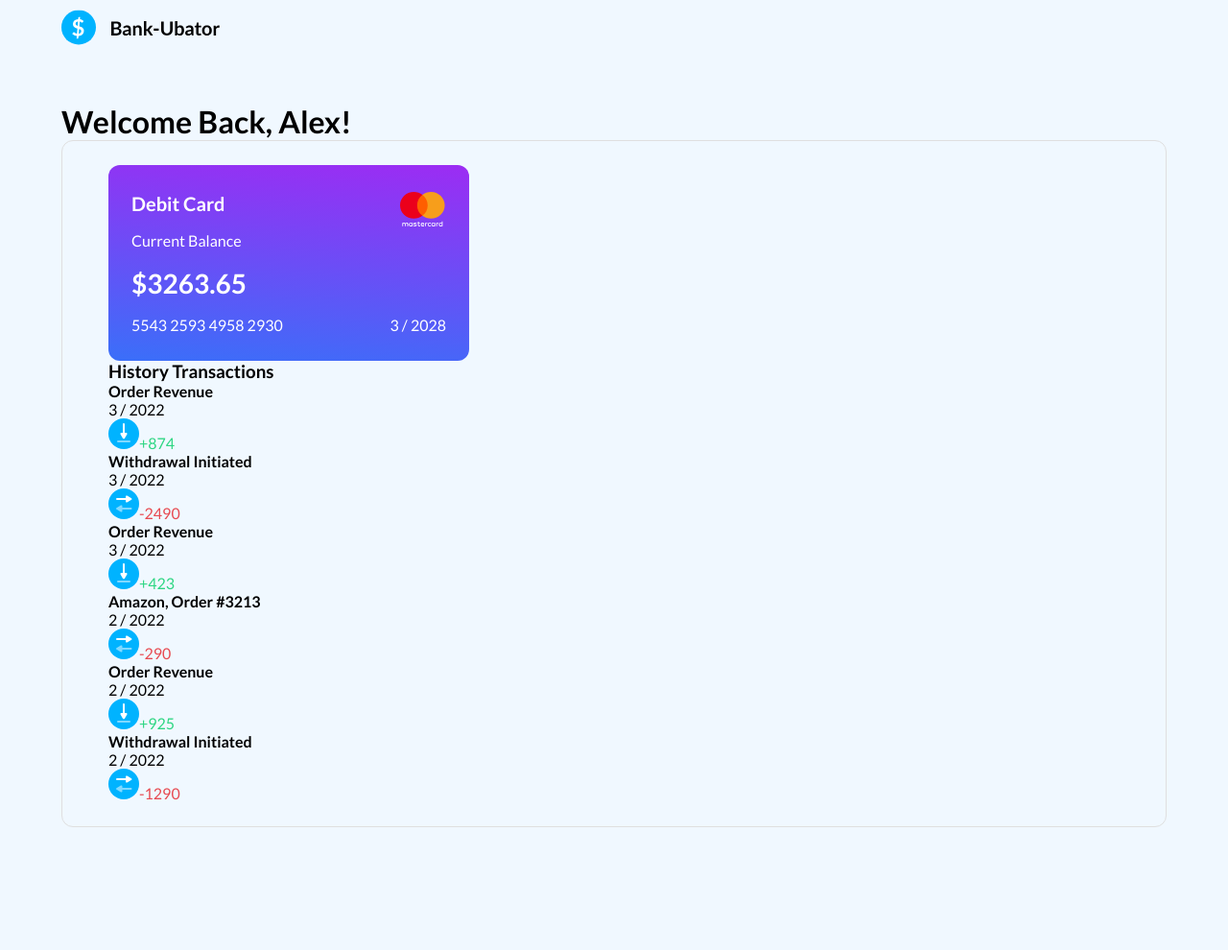
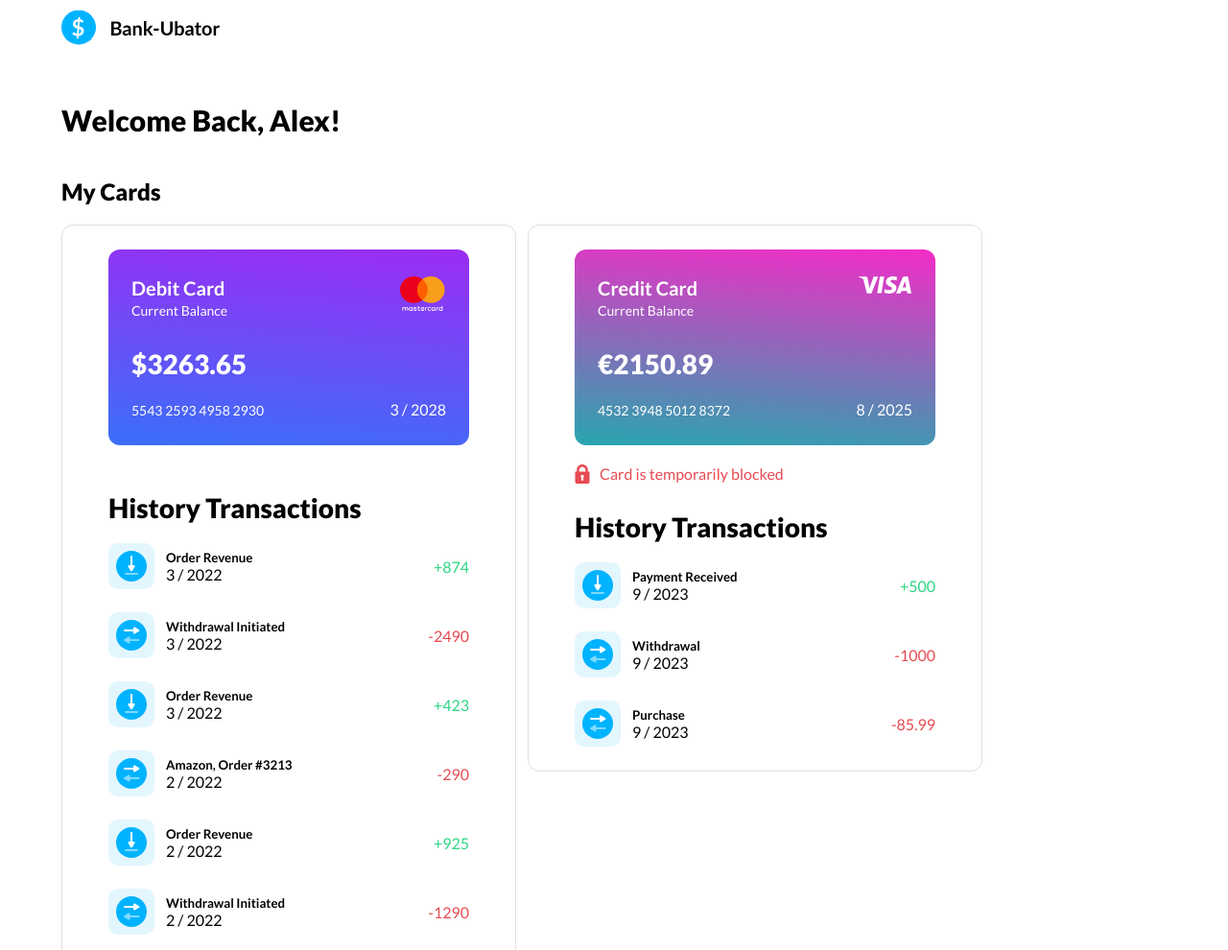
Before and after one commit to adastion/pre-course-1-cards, a plain HTML site: page index.html in a window 1280 px wide. Shown: the top 990 px of the page at 96% size. Before the commit the page ends 862 px from the top, so only its background shows below. Drawn offline with Linux system fonts and the light colour scheme.

```diff
--- a/index.html
+++ b/index.html
@@ -8,7 +8,7 @@
   <link rel="stylesheet" href="style.css">
   <link rel="preconnect" href="https://fonts.googleapis.com">
   <link rel="preconnect" href="https://fonts.gstatic.com" crossorigin>
-  <link href="https://fonts.googleapis.com/css2?family=Lato:wght@400;700&display=swap" rel="stylesheet">
+  <link href="https://fonts.googleapis.com/css2?family=Lato:ital,wght@0,100;0,300;0,400;0,700;0,900;1,100;1,300;1,400;1,700;1,900&display=swap" rel="stylesheet">
   <title>lessons-js-bank-cards</title>
 </head>
 
--- a/index.js
+++ b/index.js
@@ -1,17 +1,27 @@
 const pathPictures = {
   logo: "images/logo.svg",
-  padlock: "images/icon-padlock.svg",
   master: "images/mastercard-logo.svg",
   visa: "images/visa-logo.svg",
   balance: {
-    positive: 'images/icon-refill.svg',
-    debiting: 'images/icon-debiting.svg',
-  }
+    positive: "images/icon-refill.svg",
+    debiting: "images/icon-debiting.svg",
+  },
 };
 
 const months = [
-  ''
-]
+  "Jan",
+  "Feb",
+  "Mar",
+  "Apr",
+  "May",
+  "Jun",
+  "Jul",
+  "Aug",
+  "Sep",
+  "Oct",
+  "Nov",
+  "Dec",
+];
 
 const userData = {
   nameUser: "Alex",
@@ -58,132 +68,154 @@ const userData = {
         },
       ],
     },
-  //  {
-  //   type: "credit",
-  //   networkType: "Visa",
-  //   cardNumber: "4532 3948 5012 8372",
-  //   expirationMonth: 8,
-  //   expirationYear: 2025,
-  //   currentBalance: 2150.89,
-  //   currencyType: "EUR",
-  //   isActive: true,
-  //   historyTransactions: [
-  //     {
-  //       date: new Date(2023, 9, 23, 16, 43, 22),
-  //       description: "Payment Received",
-  //       amount: +500,
-  //     },
-  //     {
-  //       date: new Date(2023, 9, 29, 16, 43, 22),
-  //       description: "Withdrawal",
-  //       amount: -1000,
-  //     },
-  //     {
-  //       date: new Date(2023, 9, 23, 16, 43, 22),
-  //       description: "Purchase",
-  //       amount: -85.99,
-  //     },
-  //   ],
-  // },
-  //  {
-  //   type: "debit",
-  //   networkType: "Mastercard",
-  //   cardNumber: "6010 7842 9083 7129",
-  //   expirationMonth: 12,
-  //   expirationYear: 2026,
-  //   currentBalance: 500,
-  //   currencyType: "GBP",
-  //   isActive: true,
-  //   historyTransactions: [
-  //     {
-  //       date: new Date(2023, 8, 3, 16, 43, 22),
-  //       description: "Add Funds",
-  //       amount: +300,
-  //     },
-  //     {
-  //       date: new Date(2023, 7, 28, 16, 43, 22),
-  //       description: "Withdrawal",
-  //       amount: -100,
-  //     },
-  //     {
-  //       date: new Date(2023, 7, 25, 16, 43, 22),
-  //       description: "Purchase",
-  //       amount: -35.5,
-  //     },
-  //   ],
-  // },
+    {
+      type: "credit",
+      networkType: "Visa",
+      cardNumber: "4532 3948 5012 8372",
+      expirationMonth: 8,
+      expirationYear: 2025,
+      currentBalance: 2150.89,
+      currencyType: "EUR",
+      isActive: true,
+      historyTransactions: [
+        {
+          date: new Date(2023, 9, 23, 16, 43, 22),
+          description: "Payment Received",
+          amount: +500,
+        },
+        {
+          date: new Date(2023, 9, 29, 16, 43, 22),
+          description: "Withdrawal",
+          amount: -1000,
+        },
+        {
+          date: new Date(2023, 9, 23, 16, 43, 22),
+          description: "Purchase",
+          amount: -85.99,
+        },
+      ],
+    },
+    {
+      type: "debit",
+      networkType: "Mastercard",
+      cardNumber: "6010 7842 9083 7129",
+      expirationMonth: 12,
+      expirationYear: 2026,
+      currentBalance: 500,
+      currencyType: "GBP",
+      isActive: true,
+      historyTransactions: [
+        {
+          date: new Date(2023, 8, 3, 16, 43, 22),
+          description: "Add Funds",
+          amount: +300,
+        },
+        {
+          date: new Date(2023, 7, 28, 16, 43, 22),
+          description: "Withdrawal",
+          amount: -100,
+        },
+        {
+          date: new Date(2023, 7, 25, 16, 43, 22),
+          description: "Purchase",
+          amount: -35.5,
+        },
+      ],
+    },
   ],
 };
 
 document.write(`<div class='wrap'>`);
-  document.write(`<header><a href='#'><img src=${pathPictures.logo} alt='logo'/></a><header>`);
+document.write(
+  `<header><a href='#'><img src=${pathPictures.logo} alt='logo'/></a></header>`
+);
 document.write(`<h1>Welcome Back, ${userData.nameUser}!</h1>`);
-    document.write(`<ul>`)
-    for (let numCard = 0; numCard < userData.userCards.length; numCard++ ) {
-      let card = userData.userCards[numCard]
+document.write(`<h2>My Cards</h2>`);
+document.write(`<ul class='content'>`);
+for (let numCard = 0; numCard < userData.userCards.length; numCard++) {
+  let card = userData.userCards[numCard];
 
-        document.write(`<li>`)
-            document.write(`<section class='card-wrapper'>`)
+  document.write(`<li>`);
+  document.write(`<section class='card-wrapper'>`);
   let colorCard = "";
   let currencySign = "";
 
   switch (card.currencyType) {
     case "USD":
-                      currencySign = '$';
-                      colorCard = 'linear-gradient(-175deg, #9C2CF3, #3A6FF9)';
+      currencySign = "$";
+      colorCard = "linear-gradient(-175deg, #9C2CF3, #3A6FF9)";
       break;
     case "EUR":
-                      currencySign = '€';
-                      colorCard = 'linear-gradient(-175deg, #F32CC7, #27A6AE)';
+      currencySign = "€";
+      colorCard = "linear-gradient(-175deg, #F32CC7, #27A6AE)";
       break;
     case "GBP":
-                      currencySign = '£';
-                      colorCard = 'linear-gradient(-175deg, #F3972C, #E333C7)'
+      currencySign = "£";
+      colorCard = "linear-gradient(-175deg, #F3972C, #E333C7)";
       break;
   }
-              document.write(`<div class='card' style='background: ${colorCard};'>`)
-                document.write(`<div>`)
-                  document.write(`<h2>${card.type} card</h2>`)
-                  document.write(`<p>Current Balance</p>`)
-                  document.write(`<h3>${currencySign}${card.currentBalance}</h3>`)
-                  document.write(`<span>${card.cardNumber} </span>`)
-                document.write(`</div>`)
-              document.write(`<div>`)
-              document.write(`<img src=${card.networkType === 'Mastercard'
-                                                            ? pathPictures.master
-                                                            : pathPictures.visa}
-                                                            alt=logo-card-network-type/>`)
-              document.write(`<span>${card.expirationMonth} / ${card.expirationYear}</span>`)
-              document.write(`<div>${card.isActive
-                                    ? '<span>Card is temporarily blocked</span>'
-                                    : ''}</div>`)
-              document.write(`</div>`)
-              document.write(`</div>`)
-              document.write(`<ul>`)
-              document.write(`<h3>History Transactions</h3>`)
-              for (let numTransaction = 0; numTransaction < card.historyTransactions.length; numTransaction++) {
-                let transaction = card.historyTransactions[numTransaction]
+  document.write(`<div class='card' style='background: ${colorCard};'>`);
+  document.write(`<div>`);
+  document.write(`<h3>${card.type} card</h3>`);
+  document.write(`<p>Current Balance</p>`);
+  document.write(`<h4>${currencySign}${card.currentBalance}</h4>`);
+  document.write(`<p>${card.cardNumber} </p>`);
+  document.write(`</div>`);
+  document.write(`<div>`);
+  document.write(`<img src=${
+    card.networkType === "Mastercard" ? pathPictures.master : pathPictures.visa
+  }
+                                                                alt=logo-card-network-type/>`);
+  document.write(
+    `<span>${card.expirationMonth} / ${card.expirationYear}</span>`
+  );
+  document.write(`</div>`);
 
-                document.write(`<li>`)
-                  document.write(`<div>`)
-                    document.write(`<h4>${transaction.description}</h4>`)
-                    document.write(`<p>${transaction.date.getMonth()} / ${transaction.date.getFullYear()}</p>`)
-                  document.write(`</div>`)
-                    let iconPositiveDebiting = transaction.amount > 0
+  document.write(`</div>`);
+  document.write(`<div class='padlock'>${
+    card.isActive
+      ? '<img src="images/icon-padlock.svg" alt="icon"/>' +
+        "<span>Card is temporarily blocked</span>"
+      : ""
+  }
+                </div>`);
+  document.write(`<h4>History Transactions</h4>`);
+  document.write(`<ul class='transaction-list'>`);
+  for (
+    let numTransaction = 0;
+    numTransaction < card.historyTransactions.length;
+    numTransaction++
+  ) {
+    let transaction = card.historyTransactions[numTransaction];
+
+    document.write(`<li class='transaction'>`);
+    let iconPositiveDebiting =
+      transaction.amount > 0
         ? pathPictures.balance.positive
-                                                            : pathPictures.balance.debiting
-                    let positiveDebitingBalance = transaction.amount > 0
-                                                            ? '#2DD683'
-                                                            : '#E74A51';
-                  document.write(`<img src=${iconPositiveDebiting} alt='icon'/>`)
-                  document.write(`<span style='color: ${positiveDebitingBalance};'>${transaction.amount > 0
-                                                              ? '+' + transaction.amount
-                                                              : transaction.amount}</span>`)
-                document.write(`</li>`)
+        : pathPictures.balance.debiting;
+    document.write(
+      `<div class='transaction__icon'><img src=${iconPositiveDebiting} alt='icon'/></div>`
+    );
+    document.write(`<div class='transaction__info'>`);
+    document.write(`<h5>${transaction.description}</h5>`);
+    document.write(
+      `<p>${transaction.date.getMonth()} / ${transaction.date.getFullYear()}</p>`
+    );
+    document.write(`</div>`);
+
+    let positiveDebitingBalance =
+      transaction.amount > 0 ? "#2DD683" : "#E74A51";
+
+    document.write(
+      `<span style='color: ${positiveDebitingBalance};'>${
+        transaction.amount > 0 ? "+" + transaction.amount : transaction.amount
+      }</span>`
+    );
+    document.write(`</li>`);
   }
-            document.write(`</section>`)
-          document.write(`</li>`)
-        document.write(`</ul>`)
+  document.write(`</ul>`);
+  document.write(`</section>`);
+  document.write(`</li>`);
 }
-    document.write(`</ul>`)
+document.write(`</ul>`);
 document.write(`</div>`);
--- a/style.css
+++ b/style.css
@@ -7,10 +7,10 @@
 }
 
 body {
-  background-color: aliceblue;
-  font-family: "lato", sans-serif;
+  background-color: white;
+  font-family: "Lato", sans-serif;
   font-style: normal;
-  font-weight: normal;
+  font-style: normal;
 }
 
 ul {
@@ -21,10 +21,46 @@ img {
   max-width: 100%;
 }
 
+h1 {
+  font-family: Lato;
+  font-size: 30px;
+  font-weight: 800;
+}
+
+h2 {
+  font-size: 24px;
+  font-weight: 800;
+}
+
+h1 + h2 {
+  margin-top: 42px;
+}
+
+h2 + ul {
+  margin-top: 20px;
+}
+
+h4 {
+  font-size: 20;
+  font-weight: 800;
+}
+
 .wrap {
   max-width: 1280px;
   margin: 0 auto;
   padding: 0 64px;
+}
+
+.content {
+  display: flex;
+  flex-wrap: wrap;
+  gap: 24px 12px;
+  height: 100%;
+}
+
+.content li {
+  max-width: 474px;
+  min-height: 100%;
 }
 
 .card-wrapper {
@@ -34,6 +70,12 @@ img {
   border-radius: 12px;
   padding: 25px 48px;
   width: 100%;
+}
+
+.card-wrapper h4 {
+  font-size: 28px;
+  margin-top: 28px;
+  margin-bottom: 20px;
 }
 
 .card {
@@ -67,11 +109,45 @@ img {
   right: 25px;
 }
 
-.card h2 {
+.card h3 {
   font-size: 20px;
   font-weight: 700;
 }
 
-.card h3 {
-  font-size: 28px;
+.card p {
+  font-size: 14px;
 }
+
+.padlock {
+  display: flex;
+  gap: 10px;
+  color: #e74a51;
+  margin-top: 20px;
+}
+
+.transaction-list {
+  display: flex;
+  flex-direction: column;
+  gap: 24px;
+}
+
+.transaction {
+  display: flex;
+  justify-content: space-between;
+  align-items: center;
+  gap: 12px;
+}
+
+.transaction__icon {
+  border-radius: 10px;
+  background-color: #e3f6fe;
+  display: flex;
+  justify-content: center;
+  align-items: center;
+  padding: 8px;
+  width: 48px;
+}
+
+.transaction__info {
+  flex-grow: 1;
+}
```
Also changed, not shown: images/icon-padlock.svg (added). Lines whose indentation alone changed are shown as unchanged.
